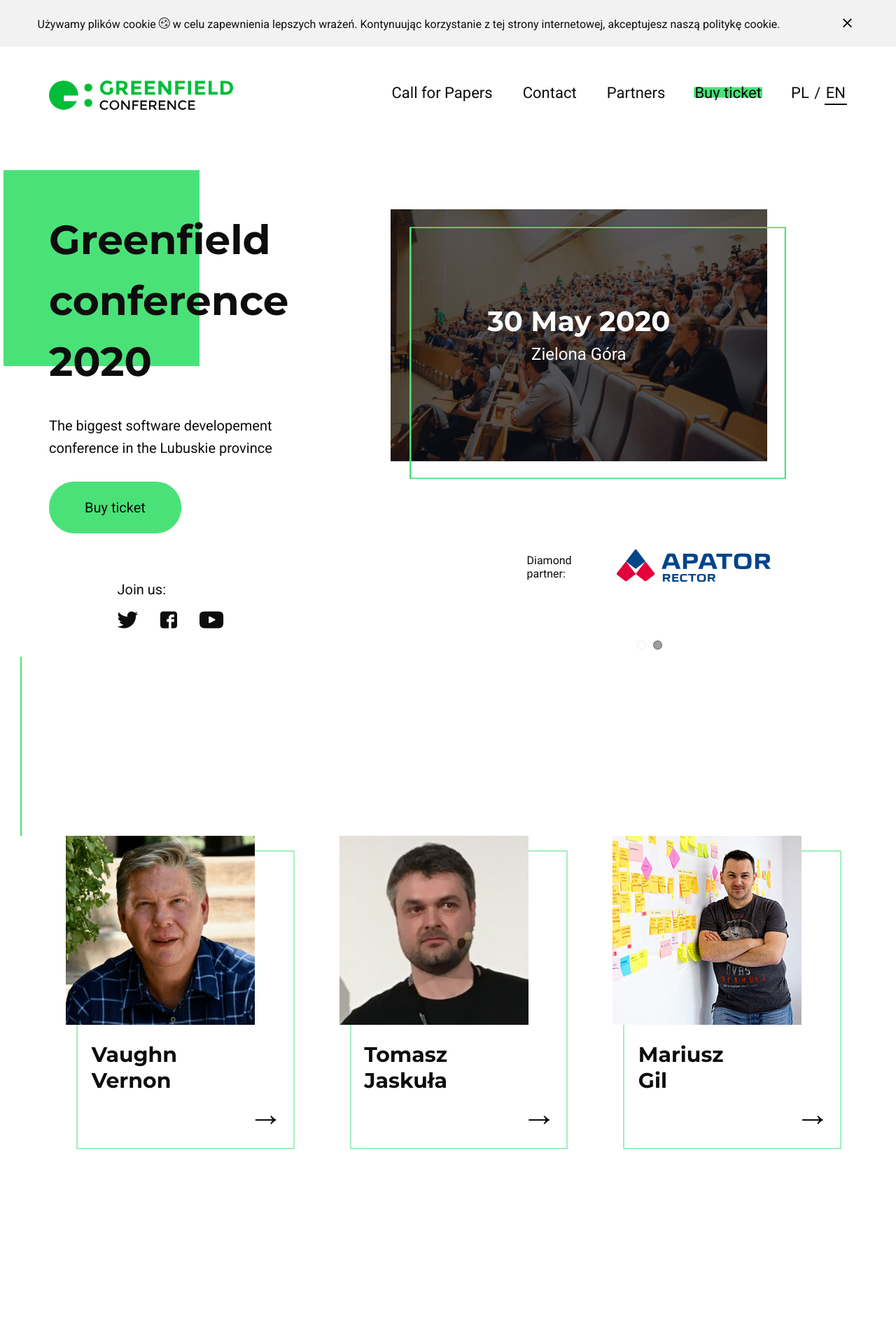
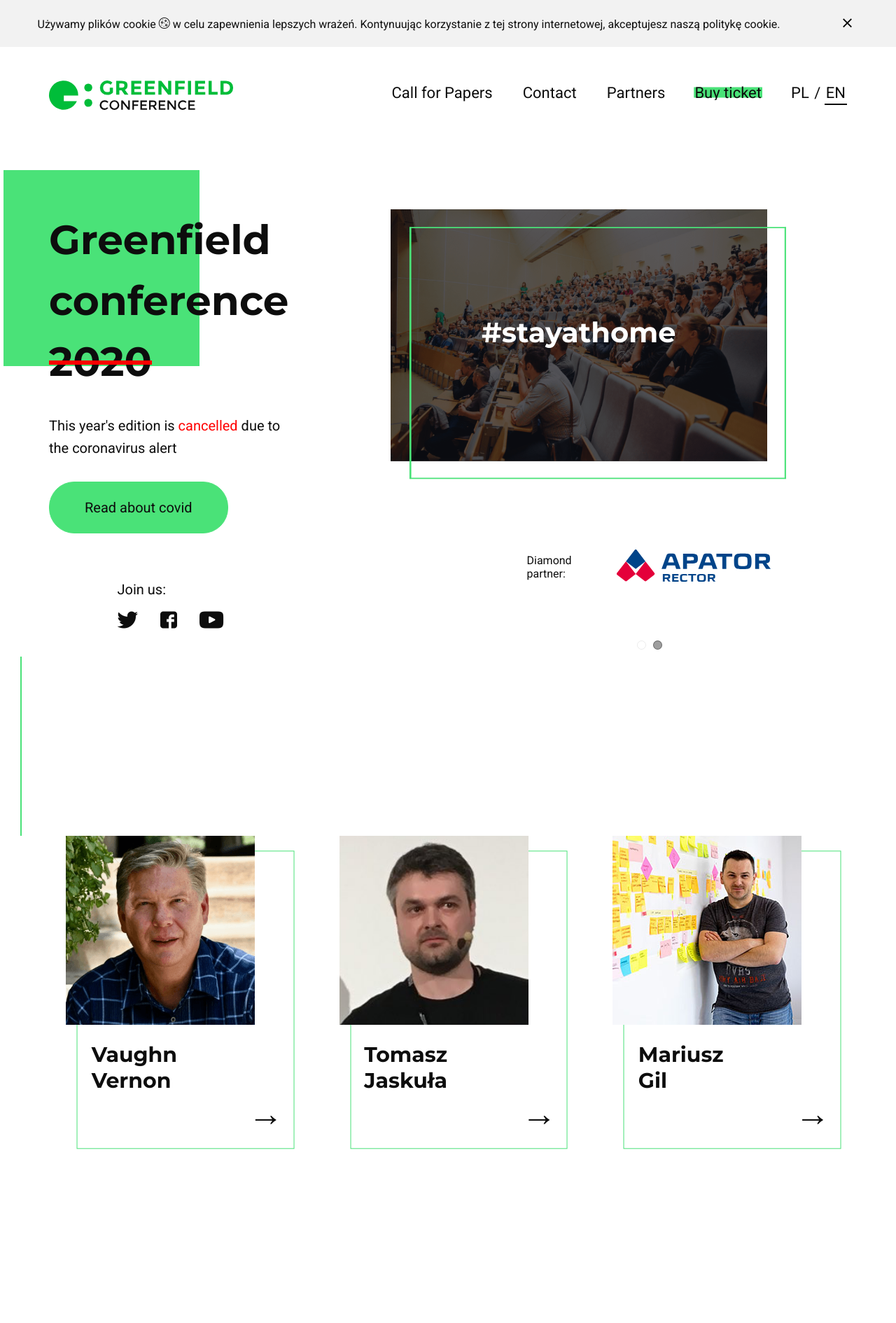
Before and after one commit to freud/GreenfieldConf, a Jekyll site: the page built from pages/index.html, in a window 1280 px wide. Shown: the top 1890 px of the page at 70% size. Built offline with Jekyll 4.4.1, drawn with Linux system fonts in a browser that asks for light colours; some web fonts are replaced.

Commit message:
Home page updated

```diff
--- a/_data/translations.yml
+++ b/_data/translations.yml
@@ -41,6 +41,10 @@ global:
         metapack_url: /pl/partnerzy/metapack
 index:
     en:
+        button_covid19_info: Read about covid
+        covid19_alert: This year's edition is <span class="important">cancelled</span> due to the coronavirus alert
+        stayathome_tag: '#stayathome'
+
         date: 30 May 2020
         city: Zielona Góra
         tickets_soon: Tickets soon
@@ -78,6 +82,10 @@ index:
         newsletter_section_text: Tickets sold out instantaneously in recent years. Don't hesitate!
         newsletter_section_action_text: Subscribe
     pl:
+        button_covid19_info: Przeczytaj o covid
+        covid19_alert: Tegoroczna edycja została <span class="important">odwołana</span> z uwagi na ostrzeżenie dotyczące coronavirusa
+        stayathome_tag: '#zostanwdomu'
+
         date: 30 maj 2020
         city: Zielona Góra
         tickets_soon: Bilety już wkrótce
--- a/_includes/index.html
+++ b/_includes/index.html
@@ -4,7 +4,7 @@
             <div class="anim-wrapper">
                 <div class="frame-fill">
                     <div class="rect"></div>
-                    <h1 class="content d-table-caption">Greenfield conference 2020</h1>
+                    <h1 class="content d-table-caption">Greenfield conference <span class="cancelled">2020</span></h1>
                 </div>
             </div>
             <p class="mb-16 d-md-none">
@@ -15,15 +15,15 @@
                 <strong class="h4 nb-0">{{include.t.tickets_soon}}</strong>
             </p>
             <p class="mb-32">
-                {{include.t.slogan}}
+                {{include.t.covid19_alert}}
             </p>
             <a
                 class="btn primary scroll-trigger"
                 aria-label="{{include.t.button_buy}}"
-                href="#tickets"
+                href="/covid"
                 data-scroll
             >
-                 {{ site.data.translations.global[page.lang].button_buy }}
+                 {{ include.t.button_covid19_info }}
             </a>
         </div>
         <div class="col-md-6 col-xl-7 offset-md-1 anim-wrapper d-none d-md-block align-self-lg-center align-self-xl-start">
@@ -35,10 +35,7 @@
                     <img src="/images/comming_soon.png" alt="Greenfield Conference 2019" class="img-fluid" />
                 </div>
                 <div class="content">
-                    <p class="h2 mb-8">{{include.t.date}}</p>
-                    <small class="h4">
-                        {{include.t.city}}
-                    </small>
+                    <p class="h2 mb-8">{{include.t.stayathome_tag}}</p>
                 </div>
             </div>
         </div>
--- a/assets/_scss/pages/_home.scss
+++ b/assets/_scss/pages/_home.scss
@@ -246,3 +246,13 @@ section {
     opacity: 1;
   }
 }
+
+.cancelled {
+  text-decoration: line-through;
+  text-decoration-color: red;
+  text-decoration-thickness: 6px;
+}
+
+.important {
+  color: red;
+}
```
